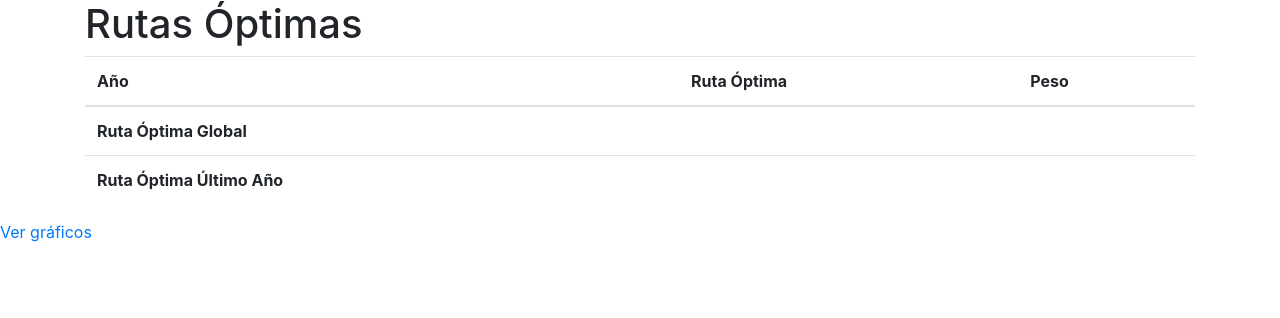
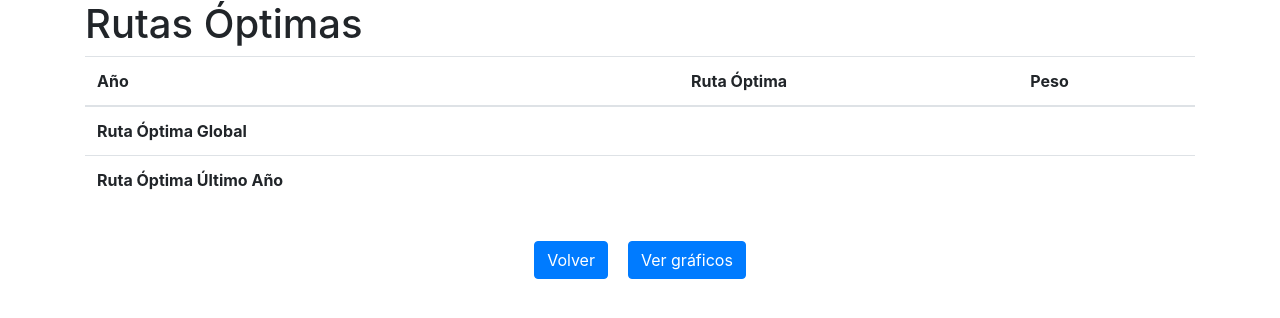
Before and after one commit to alearal12/ProyectoMetodosCuantitativos, a Flask app: template templates/results.html in a window 1280 px wide. Shown: the top 318 px of the page. Run offline with Flask 3, Linux system fonts and the light colour scheme; the template is opened without the code that fills it, so the values that code supplies are empty; some libraries are stand-ins or nearby versions.

Commit message:
fixed the code to that it uses hungarian method again, need to work on graph to make a distributed one and fix the current one

```diff
--- a/app.py
+++ b/app.py
@@ -2,8 +2,6 @@ from flask import Flask, render_template, request, jsonify
 import numpy as np
 from scipy.optimize import linear_sum_assignment
 import json
-
-
 
 app = Flask(__name__)
 
@@ -39,29 +37,27 @@ def get_chart_data():
     return labels, global_data, ultimo_data
 
 
+def calcular_ruta_optima_global(rutas_predefinidas):
+    pesos = np.array(list(pesos_predefinidos.values()))
 
-def calcular_ruta_optima_global(rutas_predefinidas):
-    pesos_globales = []
+    total_pesos_rutas = []
+    for rutas_predefinidas_matriz in rutas_predefinidas.values():
+        cost_matrix = rutas_predefinidas_matriz.copy()
+        for i in range(cost_matrix.shape[0]):
+            cost_matrix[i] *= pesos
+        row_indices, col_indices = linear_sum_assignment(cost_matrix)
+        total_pesos_rutas.append(cost_matrix[row_indices, col_indices].sum())
 
-    # Calcular el total del peso de cada ruta por año
-    total_pesos = {}
-    for year, rutas_predefinidas_matriz in rutas_predefinidas.items():
-        total_pesos[year] = np.sum(rutas_predefinidas_matriz * np.array(list(pesos_predefinidos.values())), axis=1)
-
-    # Calcular el total del peso de cada ruta para cada año
-    total_pesos_rutas = np.sum(list(total_pesos.values()), axis=0)
-
-    # Calcular la ruta óptima global
     ruta_optima_global = np.argmin(total_pesos_rutas) + 1
     peso_optimo_global = total_pesos_rutas[ruta_optima_global - 1]
 
-    return ruta_optima_global, peso_optimo_global, total_pesos
-
+    return ruta_optima_global, peso_optimo_global, total_pesos_rutas
 
 
 @app.route('/', methods=['GET'])
 def index():
     return render_template('index.html', pesos_predefinidos=pesos_predefinidos)
+
 
 @app.route('/charts', methods=['GET'])
 def charts():
@@ -71,11 +67,9 @@ def charts():
                            global_data=json.dumps(global_data), ultimo_data=json.dumps(ultimo_data))
 
 
-
 @app.route('/results', methods=['POST'])
 def results():
     pesos = {}
-
 
     # Obtener los pesos para el último año ingresados por el usuario
     for entrada in pesos_predefinidos:
@@ -115,7 +109,6 @@ def results():
         for i in range(4):
             peso_ruta = np.sum(rutas_predefinidas_matriz[i] * np.array(list(pesos.values())))
             total_pesos.append(peso_ruta)
-        fila_indices, columna_indices = linear_sum_assignment(rutas_predefinidas_matriz)
         ruta_optima = np.argmin(total_pesos)
         rutas_optimas[year] = ruta_optima + 1
 
@@ -125,30 +118,16 @@ def results():
         peso_ruta = np.sum(matriz[i] * np.array(list(pesos.values())))
         total_pesos_ultimo.append(peso_ruta)
 
-    # Resolver el problema de asignación utilizando el método húngaro para el último año
-    fila_indices_ultimo, columna_indices_ultimo = linear_sum_assignment(matriz)
-
     # Calcular la ruta óptima global
-    peso_optimo_global = float('inf')
-    for rutas_predefinidas_matriz in rutas_predefinidas.values():
-        total_pesos = []
-        for i in range(4):
-            peso_ruta = np.sum(rutas_predefinidas_matriz[i] * np.array(list(pesos.values())))
-            total_pesos.append(peso_ruta)
-        peso_optimo_año = np.sum(total_pesos)
-        if peso_optimo_año < peso_optimo_global:
-            peso_optimo_global = peso_optimo_año
-            ruta_optima_global = np.argmin(total_pesos) + 1
-
-    #ruta_optima_global, peso_optimo_global = calcular_ruta_optima_global(rutas_predefinidas, rutas_optimas)
+    ruta_optima_global, peso_optimo_global, total_pesos_rutas = calcular_ruta_optima_global(rutas_predefinidas)
 
     # Obtener la ruta óptima del último año
-    ruta_optima_ultimo = rutas_optimas[2022] - 1
-    peso_optimo_ultimo = total_pesos_ultimo[ruta_optima_ultimo]
+    ruta_optima_ultimo, peso_optimo_ultimo, _ = calcular_ruta_optima_global({2023: matriz})
 
     return render_template('results.html', rutas_optimas=rutas_optimas,
                            ruta_optima_global=ruta_optima_global, peso_optimo_global=peso_optimo_global,
-                           total_pesos=total_pesos, peso_optimo_ultimo=peso_optimo_ultimo)
+                           ruta_optima_ultimo=ruta_optima_ultimo, peso_optimo_ultimo=peso_optimo_ultimo,
+                           total_pesos_rutas=total_pesos_rutas, total_pesos = total_pesos)
 
 
 if __name__ == '__main__':
--- a/templates/charts.html
+++ b/templates/charts.html
@@ -9,6 +9,7 @@
     <div class="container">
         <h1>Gráficos</h1>
         <canvas id="bar-chart"></canvas>
+        <a href="#" onclick="history.go(-1)" class="btn btn-primary">Volver</a>
     </div>
 
     <script>
--- a/templates/results.html
+++ b/templates/results.html
@@ -3,6 +3,17 @@
 <head>
     <title>Resultados</title>
     <link rel="stylesheet" href="https://stackpath.bootstrapcdn.com/bootstrap/4.5.2/css/bootstrap.min.css">
+    <style>
+        .center-container {
+            display: flex;
+            justify-content: center;
+            align-items: center;
+            height: 10vh;
+        }
+        .button-spacing {
+            margin-right: 20px;
+        }
+    </style>
 </head>
 <body>
     <div class="container">
@@ -36,7 +47,12 @@
             </tbody>
         </table>
     </div>
-    <a href="/charts">Ver gráficos</a>
+
+    <div class="center-container">
+        <a href="#" onclick="history.go(-1)" class="btn btn-primary button-spacing">Volver</a>
+        <a href="/charts" class="btn btn-primary">Ver gráficos</a>
+    </div>
+
 
 </body>
 </html>
```
